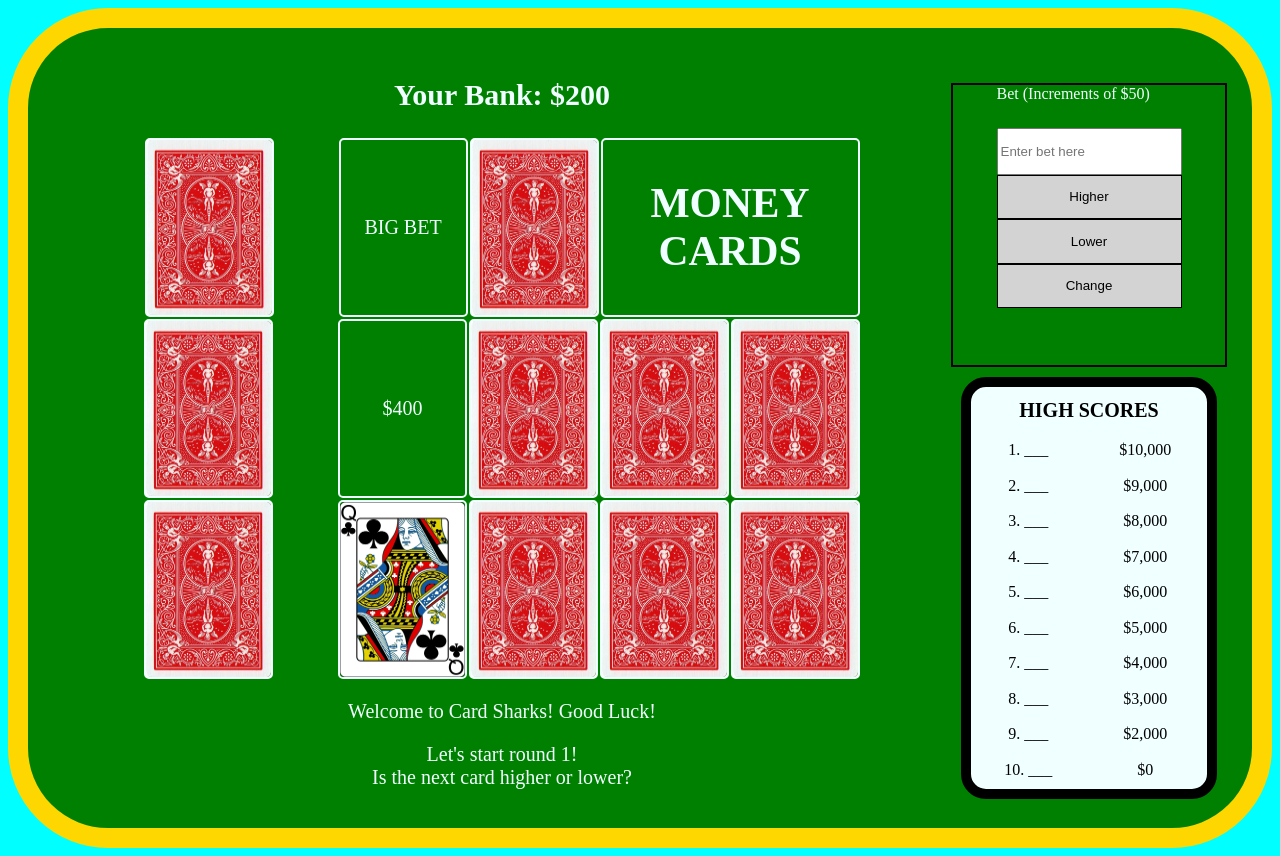
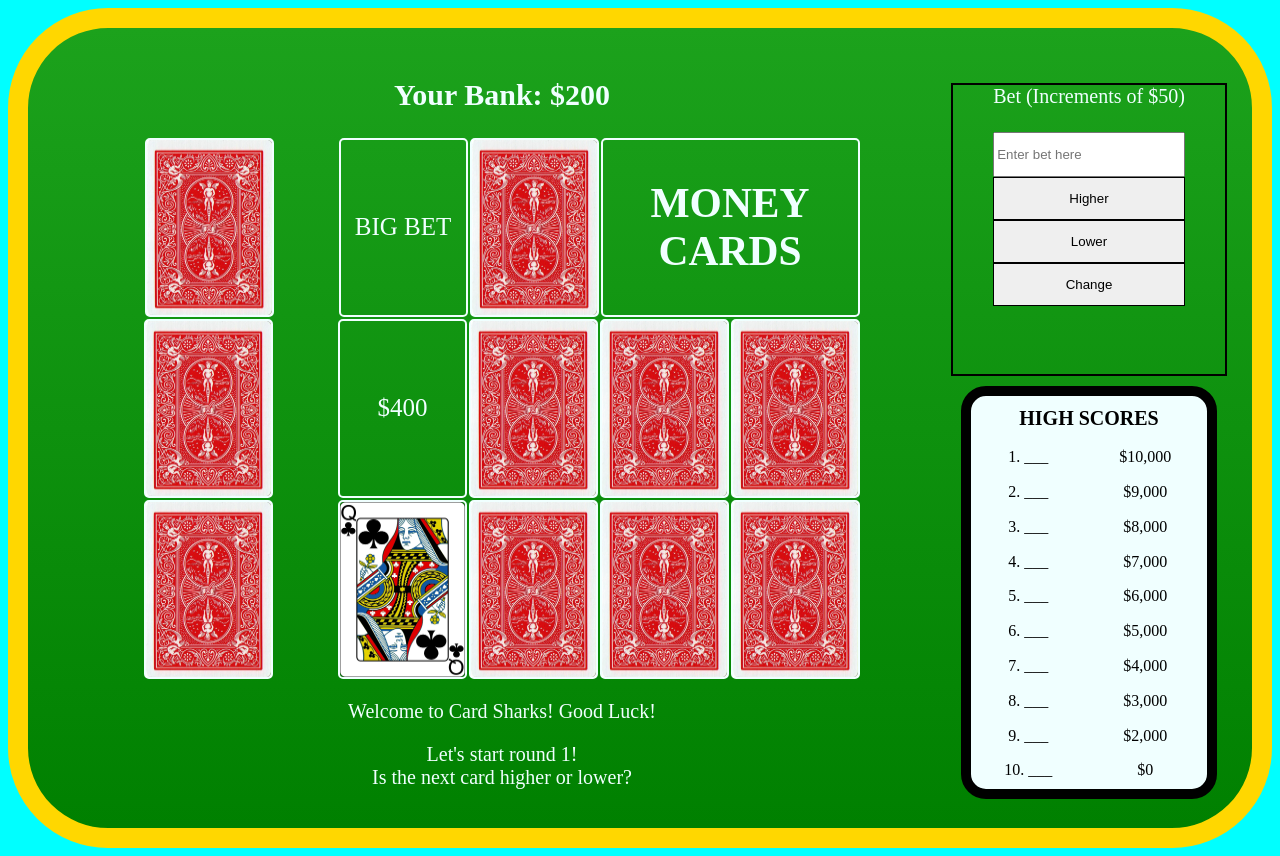
Before and after one commit to ChessGuy/side-projects, a plain HTML site: page MoneyCards/web/moneycards/index.html in a window 1280 px wide. Drawn offline with nearby package versions, Linux system fonts and the light colour scheme.

Commit message:
Working on CSS

```diff
--- a/MoneyCards/web/moneycards/moneycards.css
+++ b/MoneyCards/web/moneycards/moneycards.css
@@ -21,10 +21,17 @@
     justify-content: center;
 }
 
+#button-grid label{
+    font-size: 20px;
+}
+
 #higher, #lower, #change {
     color: black;
-    background-color: lightgrey;
     border: black 1px solid;
+}
+
+#bet {
+    color: black
 }
 
 #main-board {
@@ -78,7 +85,7 @@ div {
     display: flex;
     justify-content: center;
     align-items: center;
-    font-size: 20px;
+    font-size: 25px;
 }
 
 #title {
@@ -97,11 +104,15 @@ div {
 #bet-message {
     display: flex;
     justify-content: center;
-    color: red;
+    color: white;
+    /* background-color: red; */
+    border-radius: 4px;
+    padding: 2px;
+    font-size: 20px;
 }
 
 #game-board {
-    background-color: green;
+    background: linear-gradient(rgb(28, 162, 28), green);
     border: gold solid 20px;
     border-radius: 100px;
     padding: 25px;
```
